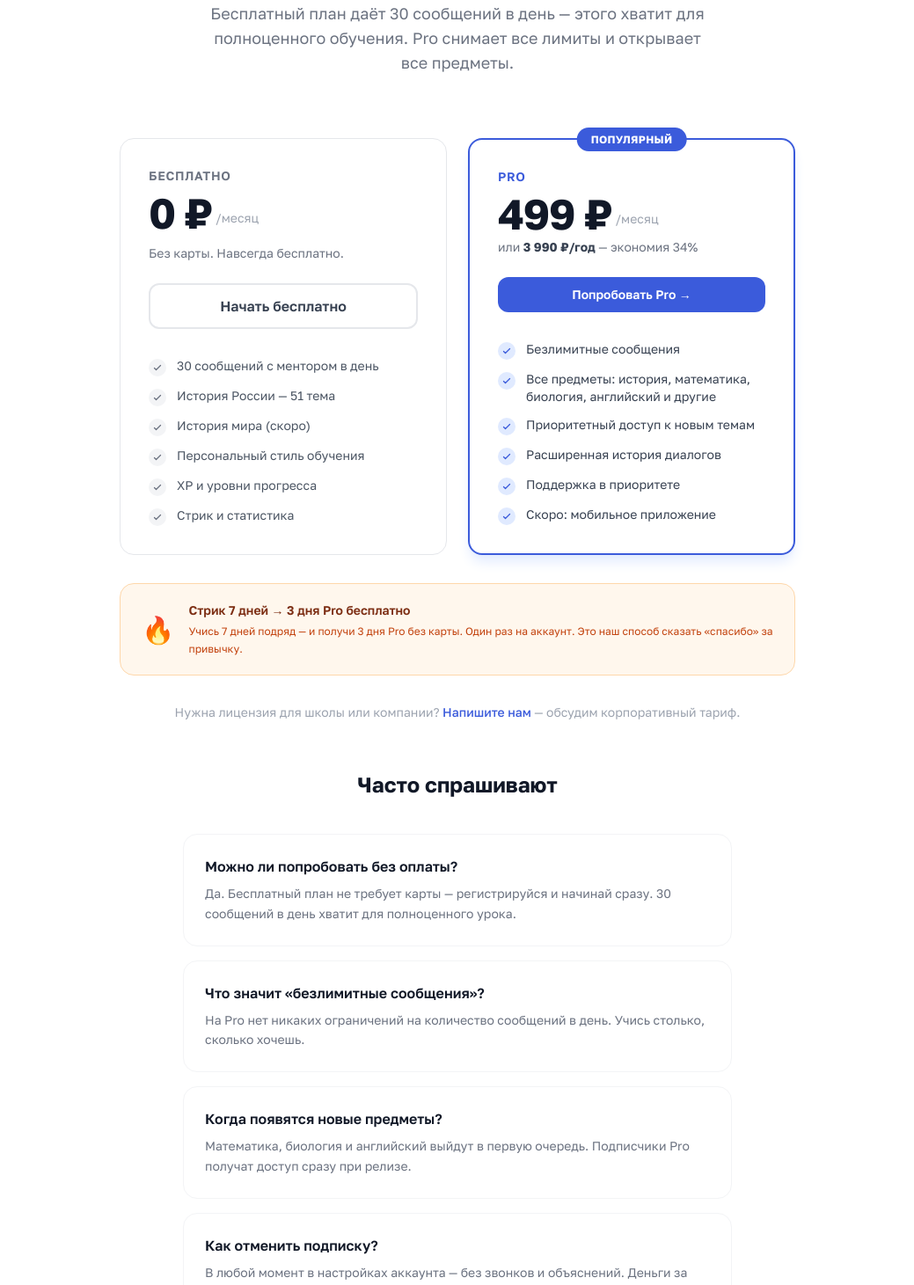
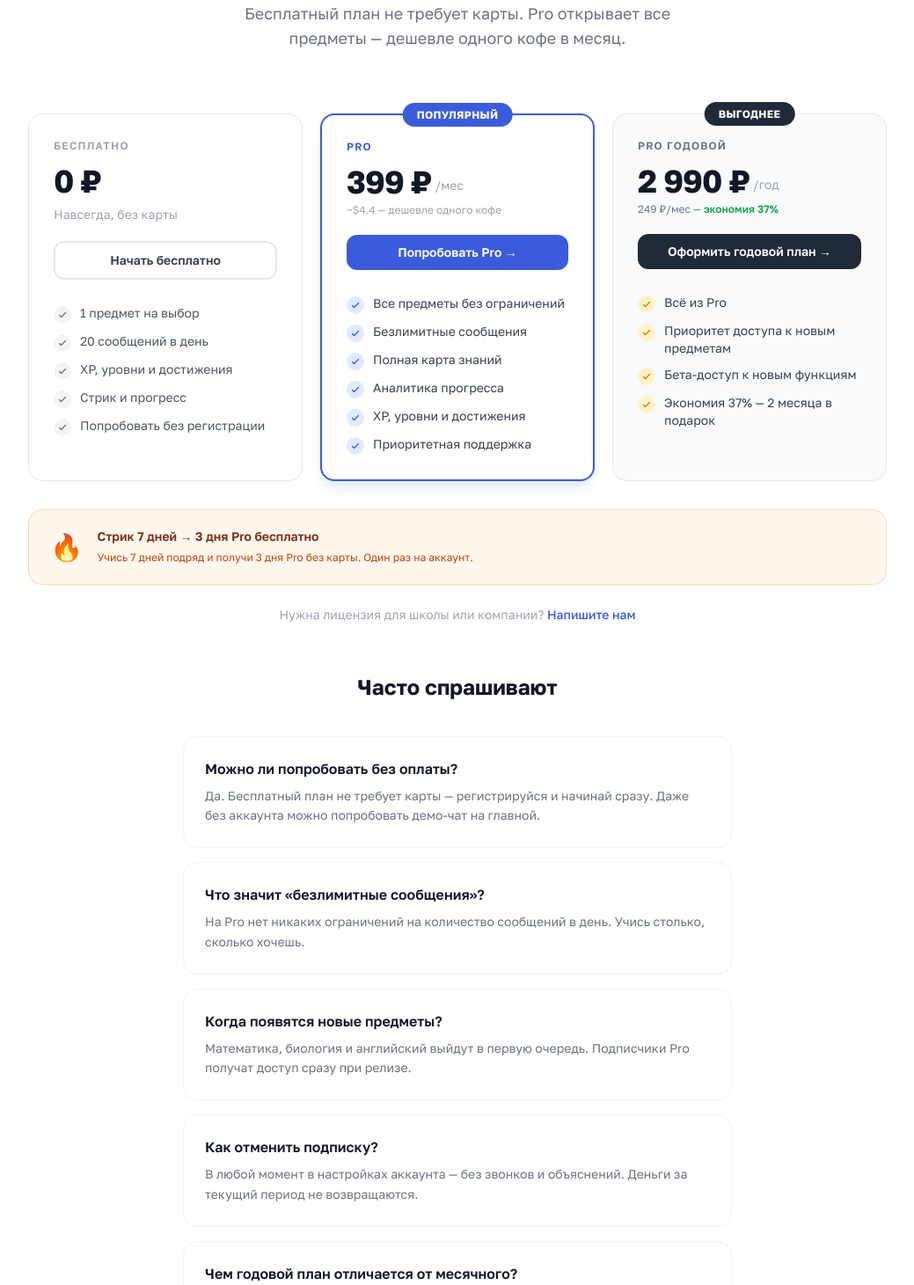
Before and after one commit to unrebay/mentora, a Next.js app: page /pricing in a window 1280 px wide. Shown: the part 300-1761 px from the top of the page at 88% size, without its empty margins (120-1159 px from the left). Built offline with nearby package versions, Linux system fonts and the light colour scheme; no server answers.

Commit message:
feat: pricing 399/2990, 3-plan layout, annual support, limit 20

```diff
--- a/src/app/pricing/page.tsx
+++ b/src/app/pricing/page.tsx
@@ -5,45 +5,45 @@ import { createServerClient } from "@supabase/ssr";
 import { cookies } from "next/headers";
 
 const FREE_FEATURES = [
-  "30 сообщений с ментором в день",
-  "История России — 51 тема",
-  "История мира (скоро)",
-  "Персональный стиль обучения",
-  "XP и уровни прогресса",
-  "Стрик и статистика",
+  "1 предмет на выбор",
+  "20 сообщений в день",
+  "XP, уровни и достижения",
+  "Стрик и прогресс",
+  "Попробовать без регистрации",
 ];
 
 const PRO_FEATURES = [
+  "Все предметы без ограничений",
   "Безлимитные сообщения",
-  "Все предметы: история, математика, биология, английский и другие",
-  "Приоритетный доступ к новым темам",
-  "Расширенная история диалогов",
-  "Поддержка в приоритете",
-  "Скоро: мобильное приложение",
+  "Полная карта знаний",
+  "Аналитика прогресса",
+  "XP, уровни и достижения",
+  "Приоритетная поддержка",
+];
+
+const ANNUAL_EXTRAS = [
+  "Всё из Pro",
+  "Приоритет доступа к новым предметам",
+  "Бета-доступ к новым функциям",
+  "Экономия 37% — 2 месяца в подарок",
 ];
 
 const FAQ = [
-  {
-    q: "Можно ли попробовать без оплаты?",
-    a: "Да. Бесплатный план не требует карты — регистрируйся и начинай сразу. 30 сообщений в день хватит для полноценного урока.",
-  },
-  {
-    q: "Что значит «безлимитные сообщения»?",
-    a: "На Pro нет никаких ограничений на количество сообщений в день. Учись столько, сколько хочешь.",
-  },
-  {
-    q: "Когда появятся новые предметы?",
-    a: "Математика, биология и английский выйдут в первую очередь. Подписчики Pro получат доступ сразу при релизе.",
-  },
-  {
-    q: "Как отменить подписку?",
-    a: "В любой момент в настройках аккаунта — без звонков и объяснений. Деньги за текущий период не возвращаются.",
-  },
+  { q: "Можно ли попробовать без оплаты?",
+    a: "Да. Бесплатный план не требует карты — регистрируйся и начинай сразу. Даже без аккаунта можно попробовать демо-чат на главной." },
+  { q: "Что значит «безлимитные сообщения»?",
+    a: "На Pro нет никаких ограничений на количество сообщений в день. Учись столько, сколько хочешь." },
+  { q: "Когда появятся новые предметы?",
+    a: "Математика, биология и английский выйдут в первую очередь. Подписчики Pro получат доступ сразу при релизе." },
+  { q: "Как отменить подписку?",
+    a: "В любой момент в настройках аккаунта — без звонков и объяснений. Деньги за текущий период не возвращаются." },
+  { q: "Чем годовой план отличается от месячного?",
+    a: "Та же Pro-функциональность, плюс приоритетный доступ к новым предметам и бета-функциям. Выходит 249 ₽/мес — экономия 37%." },
 ];
 
 export const metadata = {
   title: "Тарифы — Mentora AI-репетитор",
-  description: "Начни бесплатно — 30 сообщений в день без карты. Pro за 499 ₽/мес снимает все лимиты и открывает все предметы.",
+  description: "Начни бесплатно — 20 сообщений в день без карты. Pro за 399 ₽/мес снимает все лимиты. Годовой план — 2 990 ₽.",
   alternates: { canonical: "https://mentora.su/pricing" },
 };
 
@@ -56,20 +56,36 @@ export default async function PricingPage() {
   );
   const { data: { user } } = await supabase.auth.getUser();
   const isLoggedIn = !!user;
-
   let isPro = false;
   if (user) {
-    const { data: profile } = await supabase
-      .from("users")
-      .select("plan")
-      .eq("id", user.id)
-      .single();
+    const { data: profile } = await supabase.from("users").select("plan").eq("id", user.id).single();
     isPro = profile?.plan === "pro";
   }
+
+  const CheckGray = () => (
+    <span className="mt-0.5 w-5 h-5 rounded-full bg-gray-100 flex items-center justify-center shrink-0">
+      <svg className="w-3 h-3 text-gray-500" fill="none" viewBox="0 0 24 24" stroke="currentColor">
+        <path strokeLinecap="round" strokeLinejoin="round" strokeWidth={2.5} d="M5 13l4 4L19 7" />
+      </svg>
+    </span>
+  );
+  const CheckBrand = () => (
+    <span className="mt-0.5 w-5 h-5 rounded-full bg-brand-100 flex items-center justify-center shrink-0">
+      <svg className="w-3 h-3 text-brand-600" fill="none" viewBox="0 0 24 24" stroke="currentColor">
+        <path strokeLinecap="round" strokeLinejoin="round" strokeWidth={2.5} d="M5 13l4 4L19 7" />
+      </svg>
+    </span>
+  );
+  const CheckGold = () => (
+    <span className="mt-0.5 w-5 h-5 rounded-full bg-amber-100 flex items-center justify-center shrink-0">
+      <svg className="w-3 h-3 text-amber-600" fill="none" viewBox="0 0 24 24" stroke="currentColor">
+        <path strokeLinecap="round" strokeLinejoin="round" strokeWidth={2.5} d="M5 13l4 4L19 7" />
+      </svg>
+    </span>
+  );
+
   return (
     <div className="min-h-screen bg-white text-gray-900">
-
-      {/* NAV */}
       <nav className="sticky top-0 z-50 bg-white/90 backdrop-blur border-b border-gray-100 px-6 py-4">
         <div className="max-w-5xl mx-auto flex items-center justify-between">
           <Logo size="sm" fontSize="1.44rem" />
@@ -78,16 +94,12 @@ export default async function PricingPage() {
             <Link href="/#how" className="hover:text-gray-900 transition-colors">Как работает</Link>
             <Link href="/pricing" className="text-gray-900 font-medium">Тарифы</Link>
           </div>
-          <Link
-            href="/auth"
-            className="px-5 py-2.5 bg-gray-900 text-white text-sm font-medium rounded-xl hover:bg-gray-700 transition-colors"
-          >
+          <Link href="/auth" className="px-5 py-2.5 bg-gray-900 text-white text-sm font-medium rounded-xl hover:bg-gray-700 transition-colors">
             Попробовать бесплатно →
           </Link>
         </div>
       </nav>
 
-      {/* HERO */}
       <section className="max-w-5xl mx-auto px-6 pt-16 pb-4 text-center">
         <div className="inline-flex items-center gap-2 px-3 py-1.5 bg-brand-50 text-brand-600 text-xs font-semibold rounded-full mb-6">
           Простые, честные тарифы
@@ -97,106 +109,87 @@ export default async function PricingPage() {
           Расти <span className="text-brand-600 italic">без ограничений.</span>
         </h1>
         <p className="text-lg text-gray-500 max-w-xl mx-auto">
-          Бесплатный план даёт 30 сообщений в день — этого хватит для полноценного обучения. Pro снимает все лимиты и открывает все предметы.
+          Бесплатный план не требует карты. Pro открывает все предметы — дешевле одного кофе в месяц.
         </p>
       </section>
 
-      {/* PLANS */}
       <section className="max-w-5xl mx-auto px-6 py-14">
-        <div className="grid md:grid-cols-2 gap-6 max-w-3xl mx-auto">
+        <div className="grid md:grid-cols-3 gap-5">
 
-          {/* Free */}
-          <div className="border border-gray-200 rounded-2xl p-8 flex flex-col">
-            <div className="mb-6">
-              <p className="text-sm font-semibold text-gray-500 uppercase tracking-wider mb-2">Бесплатно</p>
-              <div className="flex items-end gap-1 mb-3">
-                <span className="text-5xl font-bold tracking-tight">0 ₽</span>
-                <span className="text-gray-400 text-sm mb-2">/месяц</span>
+          <div className="border border-gray-200 rounded-2xl p-7 flex flex-col">
+            <div className="mb-5">
+              <p className="text-xs font-semibold text-gray-400 uppercase tracking-widest mb-3">Бесплатно</p>
+              <div className="flex items-end gap-1 mb-2">
+                <span className="text-4xl font-bold tracking-tight">0 ₽</span>
               </div>
-              <p className="text-sm text-gray-500">Без карты. Навсегда бесплатно.</p>
+              <p className="text-sm text-gray-400">Навсегда, без карты</p>
             </div>
-
-            <Link
-              href="/auth"
-              className="block text-center py-3 px-6 border-2 border-gray-200 text-gray-700 font-semibold rounded-xl hover:border-gray-300 hover:bg-gray-50 transition-colors mb-8"
-            >
+            <Link href="/auth" className="block text-center py-2.5 px-5 border-2 border-gray-200 text-gray-700 font-semibold rounded-xl hover:border-gray-300 hover:bg-gray-50 transition-colors mb-7 text-sm">
               Начать бесплатно
             </Link>
-
-            <ul className="space-y-3 flex-1">
-              {FREE_FEATURES.map((f) => (
-                <li key={f} className="flex items-start gap-3 text-sm text-gray-600">
-                  <span className="mt-0.5 w-5 h-5 rounded-full bg-gray-100 flex items-center justify-center shrink-0">
-                    <svg className="w-3 h-3 text-gray-500" fill="none" viewBox="0 0 24 24" stroke="currentColor">
-                      <path strokeLinecap="round" strokeLinejoin="round" strokeWidth={2.5} d="M5 13l4 4L19 7" />
-                    </svg>
-                  </span>
-                  {f}
-                </li>
+            <ul className="space-y-2.5 flex-1">
+              {FREE_FEATURES.map(f => (
+                <li key={f} className="flex items-start gap-2.5 text-sm text-gray-600"><CheckGray />{f}</li>
               ))}
             </ul>
           </div>
 
-          {/* Pro */}
-          <div className="relative border-2 border-brand-600 rounded-2xl p-8 flex flex-col shadow-lg shadow-brand-100">
+          <div className="relative border-2 border-brand-600 rounded-2xl p-7 flex flex-col shadow-lg shadow-brand-100">
             <div className="absolute -top-3.5 left-1/2 -translate-x-1/2">
-              <span className="bg-brand-600 text-white text-xs font-bold px-4 py-1.5 rounded-full tracking-wide">
-                ПОПУЛЯРНЫЙ
-              </span>
+              <span className="bg-brand-600 text-white text-xs font-bold px-4 py-1.5 rounded-full tracking-wide">ПОПУЛЯРНЫЙ</span>
             </div>
-
-            <div className="mb-6">
-              <p className="text-sm font-semibold text-brand-600 uppercase tracking-wider mb-2">Pro</p>
+            <div className="mb-5">
+              <p className="text-xs font-semibold text-brand-600 uppercase tracking-widest mb-3">Pro</p>
               <div className="flex items-end gap-1 mb-1">
-                <span className="text-5xl font-bold tracking-tight">499 ₽</span>
-                <span className="text-gray-400 text-sm mb-2">/месяц</span>
+                <span className="text-4xl font-bold tracking-tight">399 ₽</span>
+                <span className="text-gray-400 text-sm mb-1.5">/мес</span>
               </div>
-              <p className="text-sm text-gray-500">
-                или <strong className="text-gray-700">3 990 ₽/год</strong> — экономия 34%
-              </p>
+              <p className="text-xs text-gray-400">~$4.4 — дешевле одного кофе</p>
             </div>
-
-            <div className="mb-8">
-              <BuyProButton isLoggedIn={isLoggedIn} isPro={isPro} />
-            </div>
-
-            <ul className="space-y-3 flex-1">
-              {PRO_FEATURES.map((f) => (
-                <li key={f} className="flex items-start gap-3 text-sm text-gray-700">
-                  <span className="mt-0.5 w-5 h-5 rounded-full bg-brand-100 flex items-center justify-center shrink-0">
-                    <svg className="w-3 h-3 text-brand-600" fill="none" viewBox="0 0 24 24" stroke="currentColor">
-                      <path strokeLinecap="round" strokeLinejoin="round" strokeWidth={2.5} d="M5 13l4 4L19 7" />
-                    </svg>
-                  </span>
-                  {f}
-                </li>
+            <div className="mb-7"><BuyProButton isLoggedIn={isLoggedIn} isPro={isPro} plan="monthly" /></div>
+            <ul className="space-y-2.5 flex-1">
+              {PRO_FEATURES.map(f => (
+                <li key={f} className="flex items-start gap-2.5 text-sm text-gray-700"><CheckBrand />{f}</li>
               ))}
             </ul>
           </div>
+
+          <div className="relative border border-gray-200 rounded-2xl p-7 flex flex-col bg-gray-50">
+            <div className="absolute -top-3.5 left-1/2 -translate-x-1/2">
+              <span className="bg-gray-800 text-white text-xs font-bold px-4 py-1.5 rounded-full tracking-wide">ВЫГОДНЕЕ</span>
+            </div>
+            <div className="mb-5">
+              <p className="text-xs font-semibold text-gray-500 uppercase tracking-widest mb-3">Pro Годовой</p>
+              <div className="flex items-end gap-1 mb-1">
+                <span className="text-4xl font-bold tracking-tight">2 990 ₽</span>
+                <span className="text-gray-400 text-sm mb-1.5">/год</span>
+              </div>
+              <p className="text-xs text-gray-500">249 ₽/мес — <span className="text-green-600 font-semibold">экономия 37%</span></p>
+            </div>
+            <div className="mb-7"><BuyProButton isLoggedIn={isLoggedIn} isPro={isPro} plan="annual" /></div>
+            <ul className="space-y-2.5 flex-1">
+              {ANNUAL_EXTRAS.map(f => (
+                <li key={f} className="flex items-start gap-2.5 text-sm text-gray-700"><CheckGold />{f}</li>
+              ))}
+            </ul>
+          </div>
+
         </div>
 
-        {/* Streak reward callout */}
-        <div className="max-w-3xl mx-auto mt-8 flex items-center gap-4 bg-orange-50 border border-orange-200 rounded-2xl px-6 py-5">
+        <div className="mt-8 flex items-center gap-4 bg-orange-50 border border-orange-200 rounded-2xl px-6 py-5">
           <div className="text-3xl shrink-0">🔥</div>
           <div>
             <p className="font-semibold text-orange-900 text-sm mb-1">Стрик 7 дней → 3 дня Pro бесплатно</p>
-            <p className="text-xs text-orange-700 leading-relaxed">
-              Учись 7 дней подряд — и получи 3 дня Pro без карты. Один раз на аккаунт. Это наш способ сказать «спасибо» за привычку.
-            </p>
+            <p className="text-xs text-orange-700 leading-relaxed">Учись 7 дней подряд и получи 3 дня Pro без карты. Один раз на аккаунт.</p>
           </div>
         </div>
 
-        {/* B2B note */}
-        <p className="text-center text-sm text-gray-400 mt-8">
+        <p className="text-center text-sm text-gray-400 mt-6">
           Нужна лицензия для школы или компании?{" "}
-          <a href="mailto:hello@mentora.su" className="text-brand-600 hover:underline font-medium">
-            Напишите нам
-          </a>{" "}
-          — обсудим корпоративный тариф.
+          <a href="mailto:hello@mentora.su" className="text-brand-600 hover:underline font-medium">Напишите нам</a>
         </p>
       </section>
 
-      {/* FAQ */}
       <section className="max-w-2xl mx-auto px-6 pb-20">
         <h2 className="text-2xl font-bold text-center mb-10">Часто спрашивают</h2>
         <div className="space-y-4">
@@ -209,26 +202,25 @@ export default async function PricingPage() {
         </div>
       </section>
 
-      {/* BOTTOM CTA */}
       <section className="bg-gray-900 text-white py-16 px-6">
         <div className="max-w-xl mx-auto text-center">
-          <h2 className="text-3xl font-bold mb-4 tracking-tight">
-            Начни учиться прямо сейчас
-          </h2>
-          <p className="text-gray-400 mb-8">
-            Без подписки, без карты. 30 сообщений в день — бесплатно навсегда.
-          </p>
-          <Link
-            href="/auth"
-            className="inline-block px-8 py-4 bg-brand-600 text-white font-semibold rounded-xl hover:bg-brand-700 transition-colors text-lg"
-          >
+          <h2 className="text-3xl font-bold mb-4 tracking-tight">Начни учиться прямо сейчас</h2>
+          <p className="text-gray-400 mb-8">Без подписки, без карты. 20 сообщений в день — бесплатно навсегда.</p>
+          <Link href="/auth" className="inline-block px-8 py-4 bg-brand-600 text-white font-semibold rounded-xl hover:bg-brand-700 transition-colors text-lg">
             Создать аккаунт бесплатно →
           </Link>
         </div>
       </section>
 
-      {/* FOOTER */}
-      <footer className="py-8 border-t border-gray-100"><div className="max-w-5xl mx-auto px-6 flex flex-col md:flex-row items-center justify-between gap-4 text-sm text-gray-400"><span>© 2026 Mentora</span><div className="flex gap-6"><Link href="/privacy" className="hover:text-gray-700 transition-colors">Конфиденциальность</Link><Link href="/terms" className="hover:text-gray-700 transition-colors">Условия</Link></div></div></footer>
+      <footer className="py-8 border-t border-gray-100">
+        <div className="max-w-5xl mx-auto px-6 flex flex-col md:flex-row items-center justify-between gap-4 text-sm text-gray-400">
+          <span>© 2026 Mentora</span>
+          <div className="flex gap-6">
+            <Link href="/privacy" className="hover:text-gray-700 transition-colors">Конфиденциальность</Link>
+            <Link href="/terms" className="hover:text-gray-700 transition-colors">Условия</Link>
+          </div>
+        </div>
+      </footer>
     </div>
   );
 }
```
